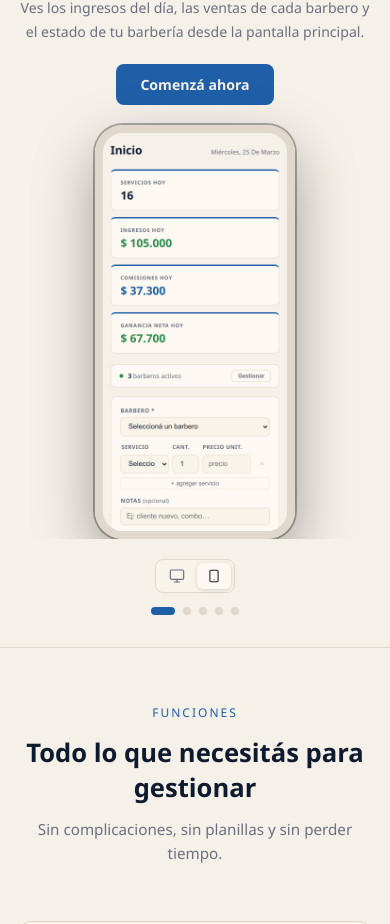
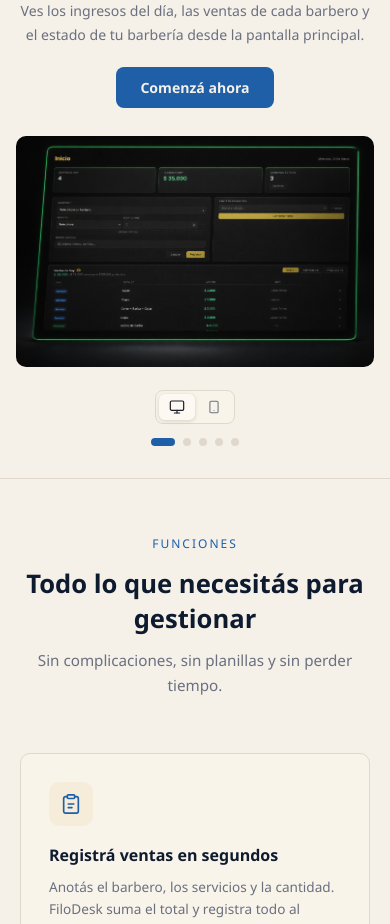
Before and after one commit to nievarodrigo/filodesk-app, a Next.js app: page / in a window 390 px wide. Shown: the part 1179-2103 px from the top of the page. Built offline with nearby package versions, Linux system fonts and the light colour scheme; no server answers.

Commit message:
fix(landing): set screenshots default mode by device without scroll jump

```diff
--- a/src/app/page.tsx
+++ b/src/app/page.tsx
@@ -1,4 +1,5 @@
 import { redirect } from 'next/navigation'
+import { headers } from 'next/headers'
 import Navbar from '@/components/landing/Navbar'
 import Hero from '@/components/landing/Hero'
 import SocialProof from '@/components/landing/SocialProof'
@@ -16,6 +17,9 @@ export default async function LandingPage({
   searchParams: Promise<{ code?: string; error?: string; error_description?: string }>
 }) {
   const params = await searchParams
+  const hdrs = await headers()
+  const ua = (hdrs.get('user-agent') ?? '').toLowerCase()
+  const isMobileDevice = /android|iphone|ipod|windows phone|blackberry|mobile/.test(ua)
   if (params.code) {
     redirect(`/auth/callback?code=${params.code}`)
   }
@@ -28,7 +32,7 @@ export default async function LandingPage({
       <hr className={styles.divider} />
       <SocialProof />
       <hr className={styles.divider} />
-      <MockupCarousel />
+      <MockupCarousel defaultViewMode={isMobileDevice ? 'mobile' : 'desktop'} />
       <hr className={styles.divider} />
       <Features />
       <hr className={styles.divider} />
--- a/src/components/landing/MockupCarousel.tsx
+++ b/src/components/landing/MockupCarousel.tsx
@@ -65,18 +65,16 @@ const SLIDES: Slide[] = [
 
 const INTERVAL_MS = 8000
 const SWIPE_THRESHOLD = 40
-const MOBILE_BREAKPOINT = 860
 
 type ViewMode = 'desktop' | 'mobile'
 
-export default function MockupCarousel() {
+export default function MockupCarousel({
+  defaultViewMode = 'desktop',
+}: {
+  defaultViewMode?: ViewMode
+}) {
   const [current, setCurrent] = useState(0)
-  const [viewMode, setViewMode] = useState<ViewMode>(() => {
-    if (typeof window !== 'undefined' && window.innerWidth <= MOBILE_BREAKPOINT) {
-      return 'mobile'
-    }
-    return 'desktop'
-  })
+  const [viewMode, setViewMode] = useState<ViewMode>(defaultViewMode)
 
   const timerRef = useRef<ReturnType<typeof setInterval> | null>(null)
   const touchStartX = useRef<number | null>(null)
```
